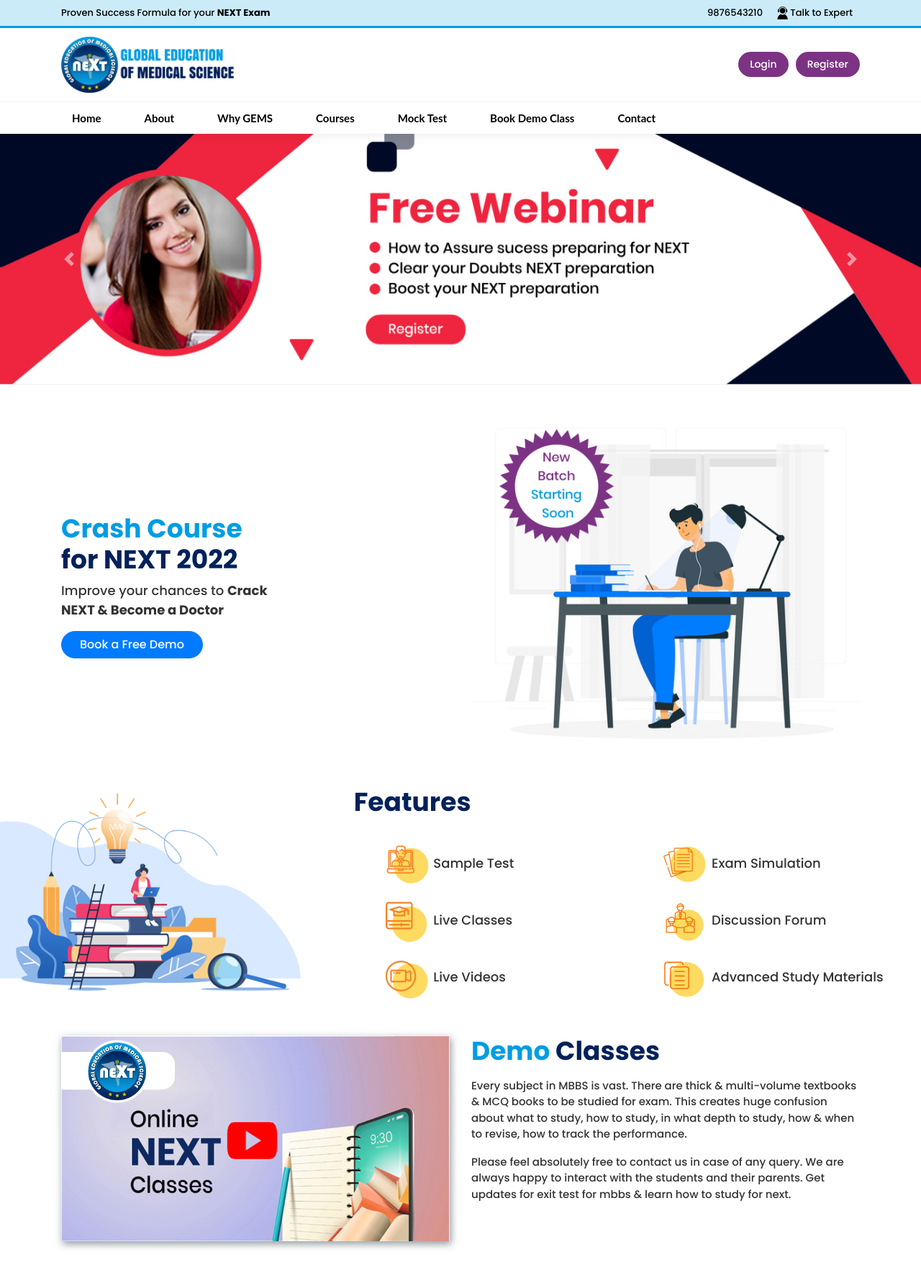
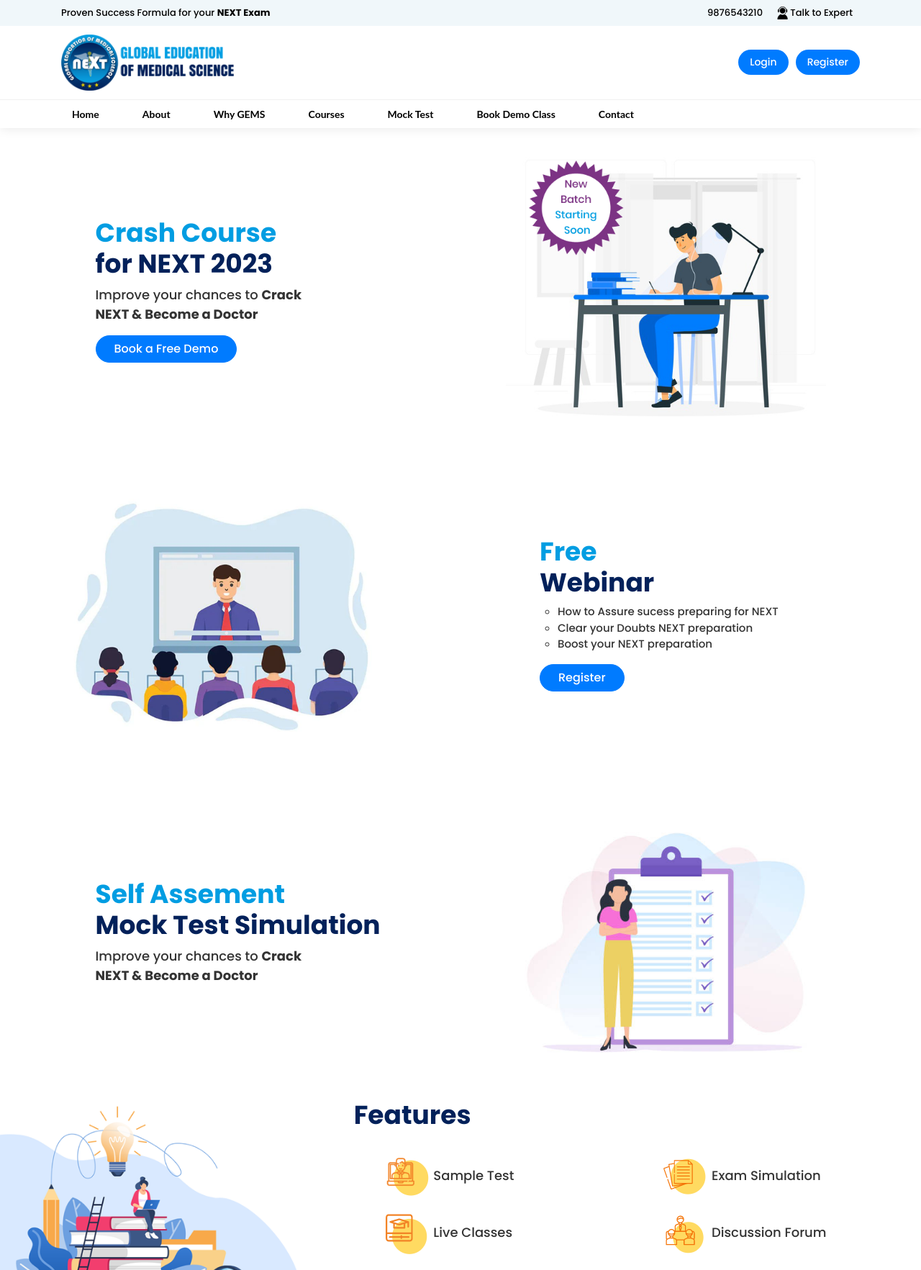
Before and after one commit to rohitvermadesigner/mylecture-frontend, a PHP site: page / in a window 1280 px wide. Shown: the top 1765 px of the page at 72% size. Run offline with PHP 8.4, Linux system fonts and the light colour scheme; some libraries are stand-ins or nearby versions.

Commit message:
website changes

```diff
--- a/assets/css/custom.css
+++ b/assets/css/custom.css
@@ -38,12 +38,12 @@ header {
 }
 
 .btn-purple {
-    background: #7c3384;
+    background: #007bff;
     color: #fff;
 }
 
 .btn-purple:hover {
-    background: #7c3384;
+    background: #007bff;
     color: #fff;
 }
 
@@ -92,10 +92,10 @@ header {
 }
 
 .top-stripe {
-    background: rgba(0, 157, 223, 0.2);
+    background: rgb(182 215 229 / 20%);
     padding: 8px 0px;
     padding-bottom: 8px;
-    border-bottom: 3px solid #009de2;
+    /* border-bottom: 3px solid #009de2; */
 }
 
 .top-stripe p {
@@ -133,7 +133,7 @@ header {
 nav {
     background: #fff;
     width: 100%;
-    height: 45px;
+    height: 40px;
     border-top: 1px solid #f1f1f1;
 }
 
@@ -237,7 +237,7 @@ nav {
 }
 
 .welcome-section {
-    padding: 50px 0px;
+    padding: 36px 0px;
 }
 
 .welcome-section .row {
@@ -436,8 +436,8 @@ h2.contact-title:before {
 }
 
 footer {
-    background: #700068;
-    border-top: 4px solid #ffdd00;
+    background: #464646;
+    /* border-top: 4px solid #ffdd00; */
     color: #fff;
     font-weight: normal;
 }
@@ -582,8 +582,8 @@ nav ul li a {
     font-family: 'Lato', sans-serif;
     display: block;
     padding: 0px 0px;
-    line-height: 45px;
-    font-size: 15px;
+    line-height: 40px;
+    font-size: 14px;
     font-weight: bold;
     transition: all .25s ease-in-out;
     color: #000;
@@ -1076,19 +1076,19 @@ nav li .submenu .nav .nav-item .nav-link.active {
 }
 
 .social-icons ul li a svg {
-    color: #FFFFFF;
+    color: #333;
     font-size: 16px;
 }
 
 .social-icons ul li:hover svg {
-    color: #700068;
+    color: #333;
 }
 
 footer .social-icons ul li {
     width: 32px;
     height: 32px;
     border-radius: 50%;
-    border: 1px solid #FFFFFF;
+    background: #FFFFFF;
     display: flex;
     align-items: center;
     justify-content: center;
@@ -1318,3 +1318,13 @@ label.error {
 nav .login-list {
     display: none;
 }
+
+ul.common-list {
+    margin: 0px;
+    padding: 0px;
+}
+
+ul.common-list li {
+    list-style: circle;
+    margin-left: 25px;
+}
--- a/index.php
+++ b/index.php
@@ -5,21 +5,19 @@
 
 <body>
 
-   <?php include 'include/header.php' ?>
+    <?php include 'include/header.php' ?>
 
 
     <!-- slide-section begin here -->
-    <section class="slide-section">
+    <!-- <section class="slide-section">
         <div id="mainSlide" class="carousel slide" data-ride="carousel">
 
-            <!-- Indicators -->
             <ul class="carousel-indicators">
                 <li data-target="#mainSlide" data-slide-to="0" class="active"></li>
                 <li data-target="#mainSlide" data-slide-to="1"></li>
                 <li data-target="#mainSlide" data-slide-to="2"></li>
             </ul>
 
-            <!-- The slideshow -->
             <div class="carousel-inner">
                 <div class="carousel-item active">
                     <img src="assets/images/slide2.jpg" />
@@ -29,7 +27,6 @@
                 </div>
             </div>
 
-            <!-- Left and right controls -->
             <a class="carousel-control-prev" href="#mainSlide" data-slide="prev">
                 <span class="carousel-control-prev-icon"></span>
             </a>
@@ -38,7 +35,7 @@
             </a>
 
         </div>
-    </section>
+    </section> -->
     <!-- slide-section ends here -->
 
     <!-- welcome-section begin here -->
@@ -46,15 +43,53 @@
         <div class="container">
             <div class="row">
                 <div class="col-md-6">
-                    <h2 class="title-primary">Crash Course <br> <span>for NEXT 2022</span></h2>
+                    <h2 class="title-primary">Crash Course <br> <span>for NEXT 2023</span></h2>
                     <p>
                         Improve your chances to <b> Crack <br>
                             NEXT & Become a Doctor</b>
                     </p>
                     <a href="#" class="btn btn-primary">Book a Free Demo</a>
                 </div>
-                <div class="col-md-6 ">
+                <div class="col-md-5">
                     <img src="assets/images/welcome-img.png" class="img-fluid" alt="">
+                </div>
+            </div>
+        </div>
+    </section>
+    <!-- welcome-section ends here -->
+    <!-- welcome-section begin here -->
+    <section class="welcome-section">
+        <div class="container">
+            <div class="row">
+                <div class="col-md-5">
+                    <img src="assets/images/welcome-img2.png" class="img-fluid" alt="">
+                </div>
+                <div class="col-md-5 offset-md-2">
+                    <h2 class="title-primary">Free <br> <span>Webinar</span></h2>
+                    <ul class="common-list">
+                        <li>How to Assure sucess preparing for NEXT</li>
+                        <li>Clear your Doubts NEXT preparation</li>
+                        <li>Boost your NEXT preparation</li>
+                    </ul>
+                    <a href="#" class="btn btn-primary mt-3">Register</a>
+                </div>
+            </div>
+        </div>
+    </section>
+    <!-- welcome-section ends here -->
+    <!-- welcome-section begin here -->
+    <section class="welcome-section">
+        <div class="container">
+            <div class="row">
+                <div class="col-md-6">
+                    <h2 class="title-primary">Self Assement <br> <span>Mock Test Simulation</span></h2>
+                    <p>
+                        Improve your chances to <b> Crack <br>
+                            NEXT & Become a Doctor</b>
+                    </p>
+                </div>
+                <div class="col-md-5">
+                    <img src="assets/images/welcome-img3.png" class="img-fluid" alt="">
                 </div>
             </div>
         </div>
@@ -363,7 +398,7 @@
                     <div class="product-box">
                         <img src="assets/images/test1.jpg" class="img-fluid" alt="">
                         <div class="product-body">
-                            <h4>Full Syllabus Test Series for NEXT 2022</h4>
+                            <h4>Full Syllabus Test Series for NEXT 2023</h4>
                             <p>
                                 Valid Upto Jan 30 2022
                             </p>
@@ -376,7 +411,7 @@
                     <div class="product-box">
                         <img src="assets/images/test2.jpg" class="img-fluid" alt="">
                         <div class="product-body">
-                            <h4>Full Syllabus Test Series for NEXT 2022</h4>
+                            <h4>Full Syllabus Test Series for NEXT 2023</h4>
                             <p>
                                 Valid Upto Jan 30 2022
                             </p>
```
Also changed, not shown: assets/images/login-img.jpg, assets/images/talk-to-expert.jpg, assets/images/welcome-img2.png (added), assets/images/welcome-img3.png (added).
